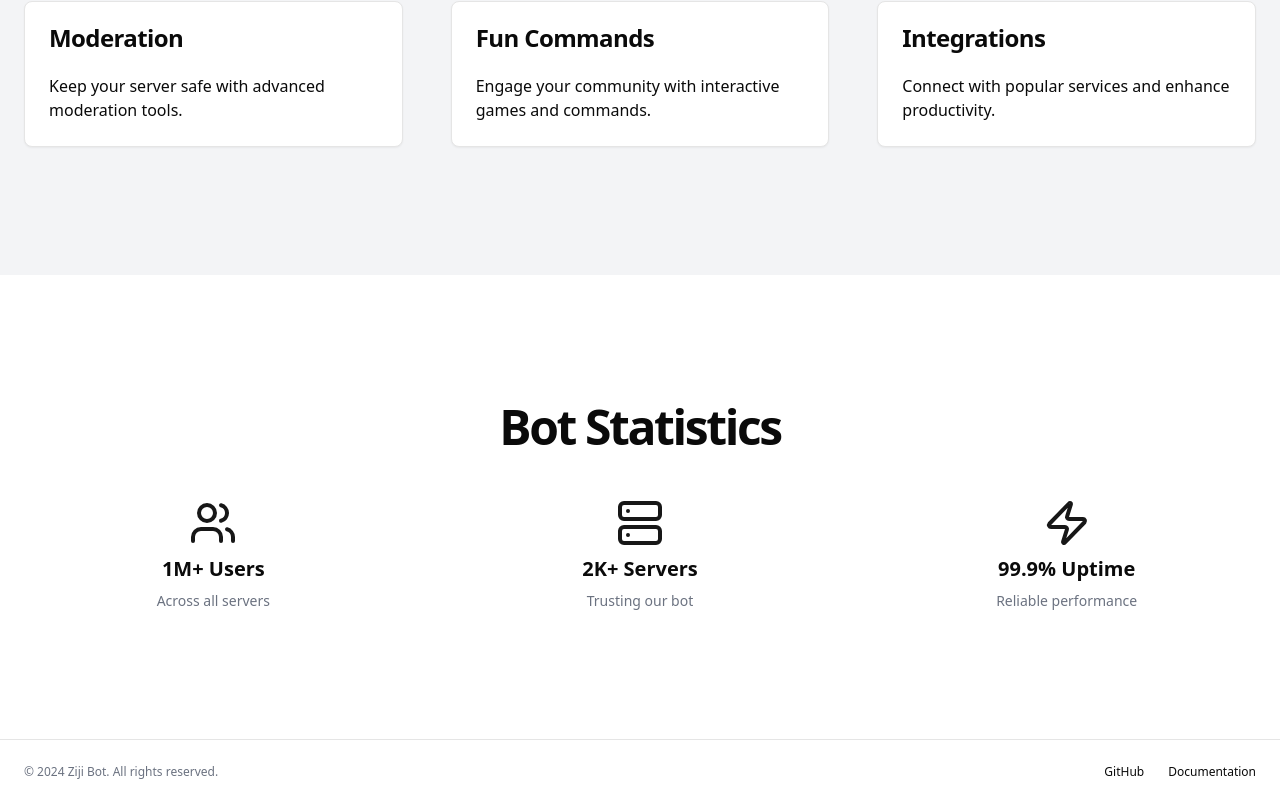
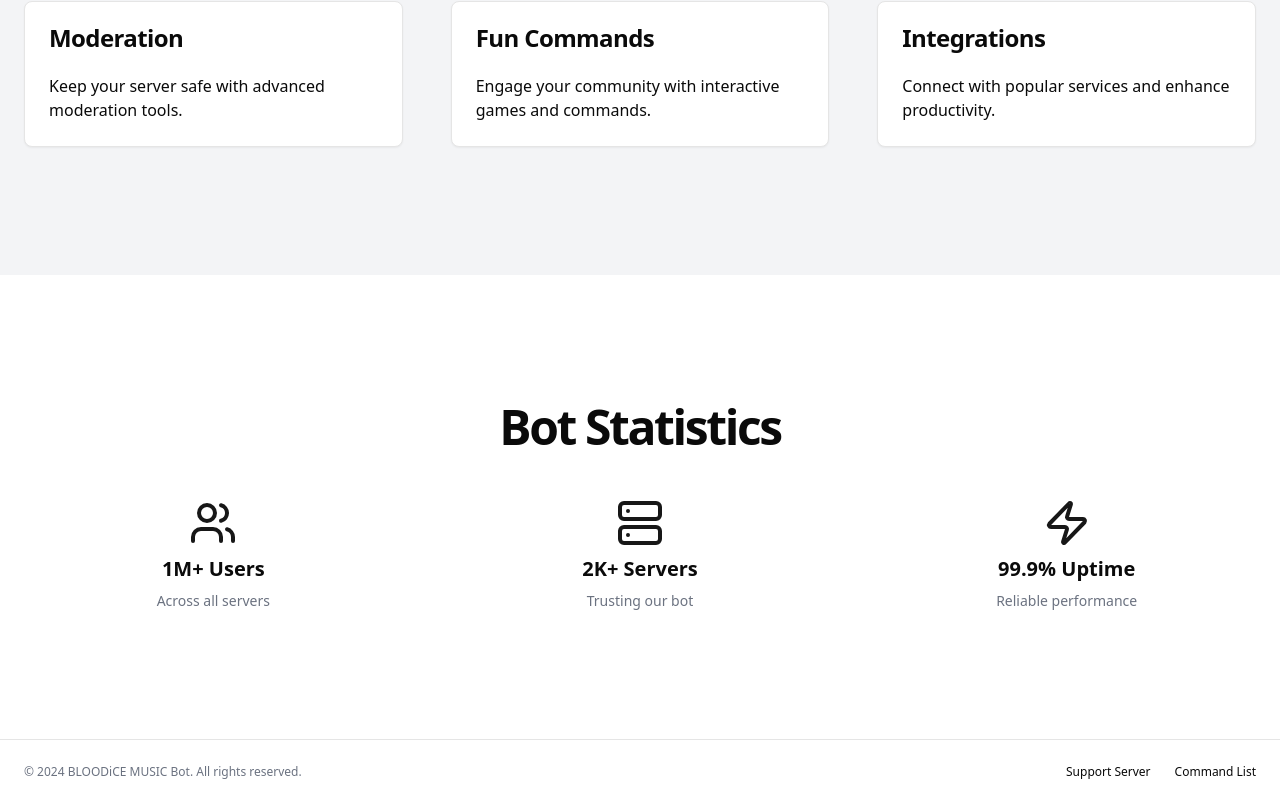
Before and after one commit to TuHiN22/MusicBotWebsite, a Next.js app: page /home in a window 1280 px wide. Shown: the part 843-1647 px from the top of the page. Built offline with nearby package versions, Linux system fonts and the light colour scheme; no server answers.

Commit message:
Update footer.js

```diff
--- a/src/components/footer.js
+++ b/src/components/footer.js
@@ -3,17 +3,17 @@ import Link from "next/link";
 export default function Footer() {
 	return (
 		<footer className='flex flex-col gap-2 sm:flex-row py-6 w-full shrink-0 items-center px-4 md:px-6 border-t'>
-			<p className='text-xs text-gray-500 dark:text-gray-400'>© 2024 Ziji Bot. All rights reserved.</p>
+			<p className='text-xs text-gray-500 dark:text-gray-400'>© 2024 BLOODiCE MUSIC Bot. All rights reserved.</p>
 			<nav className='sm:ml-auto flex gap-4 sm:gap-6'>
 				<Link
 					className='text-xs hover:underline underline-offset-4'
-					href='https://github.com/zijipia/Ziji-bot-discord'>
-					GitHub
+					href='https://discord.gg/QyGChmArBD'>
+					Support Server
 				</Link>
 				<Link
 					className='text-xs hover:underline underline-offset-4'
 					href='/docs/general/getting-started'>
-					Documentation
+					Command List
 				</Link>
 			</nav>
 		</footer>
```
